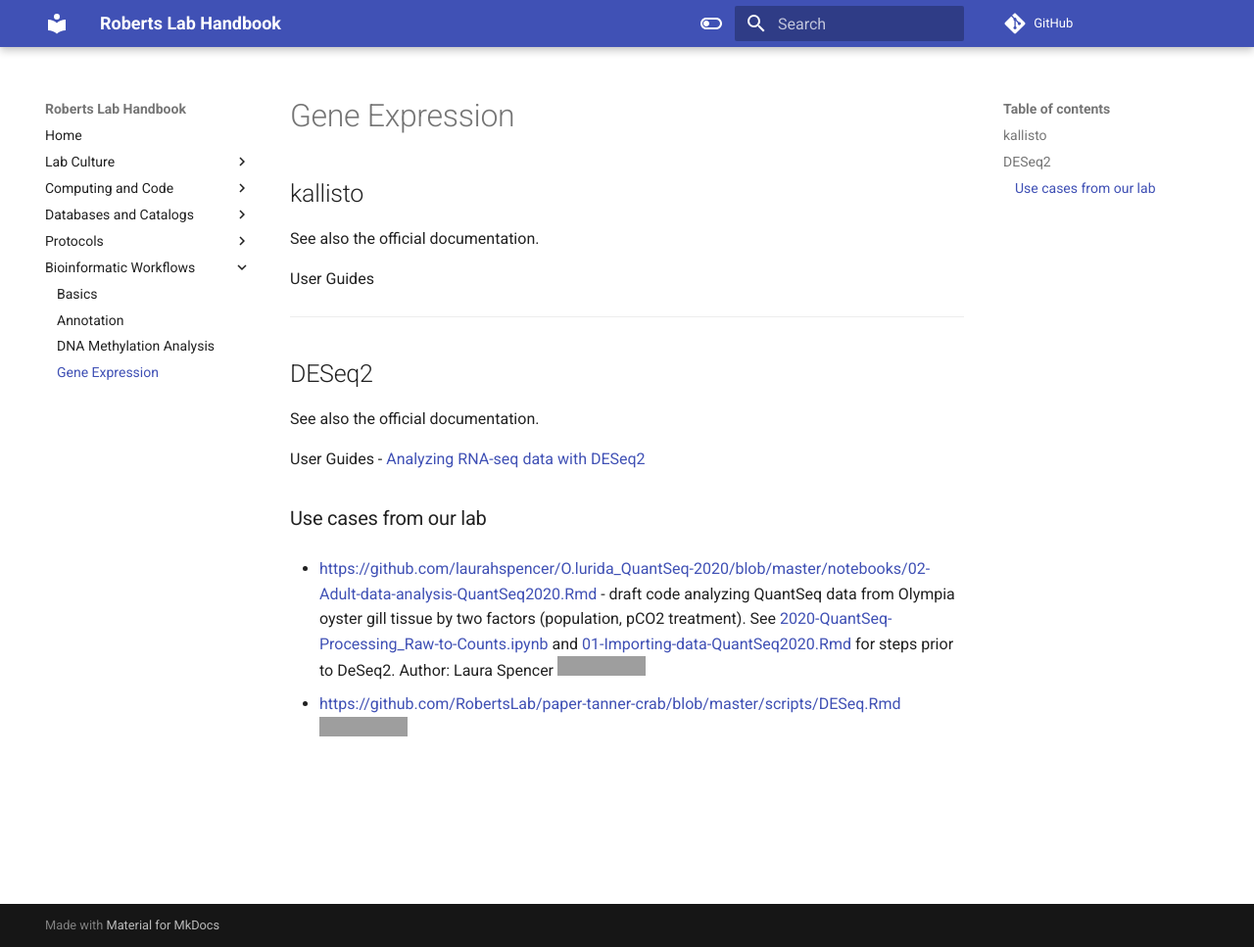
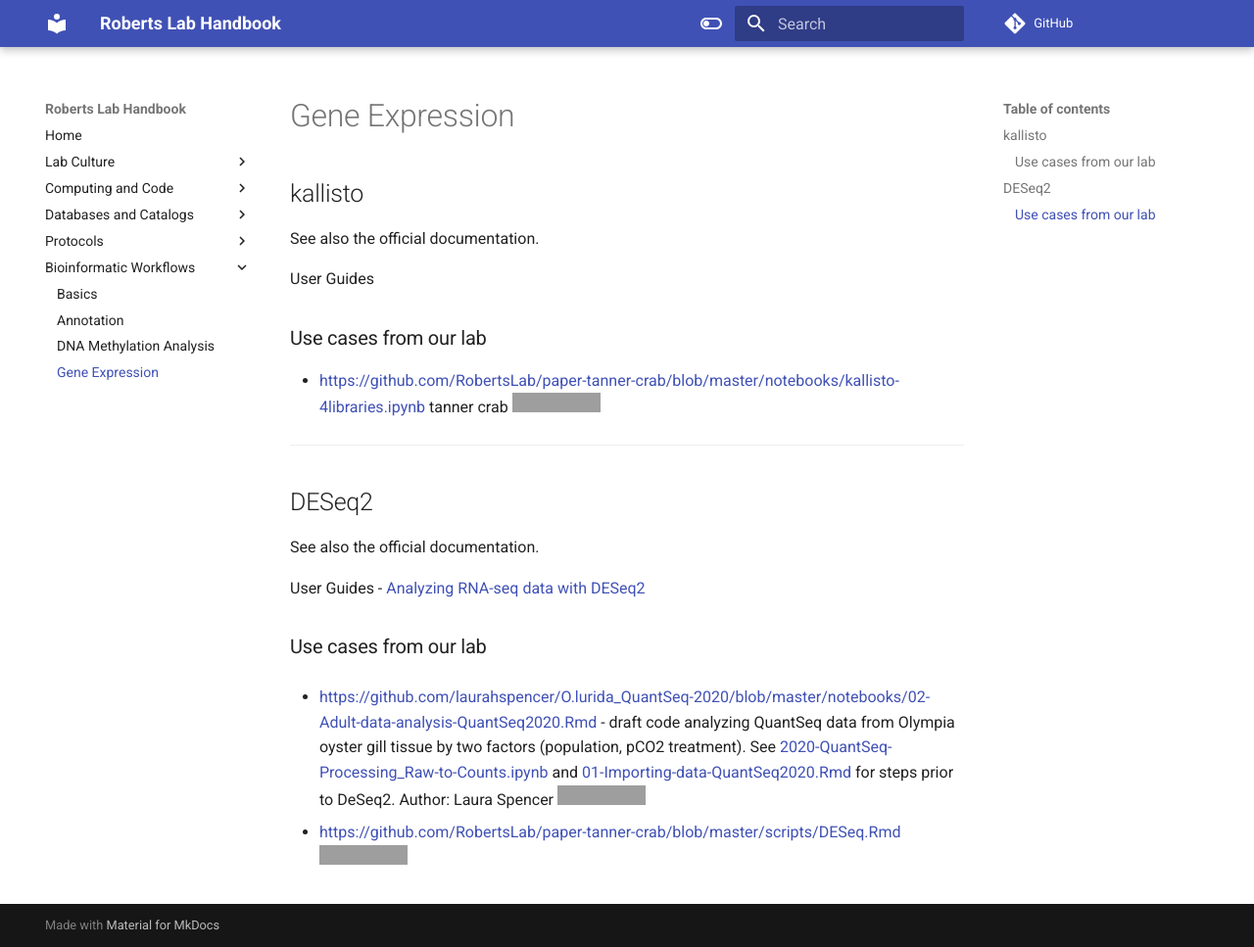
Before and after one commit to RobertsLab/resources, an MkDocs documentation site: the page built from docs/bio-Gene-expression.md, in a window 1280 px wide and 967 px high. Shown: the whole window at 98% size. Built offline with MkDocs 1.6.1 and Material for MkDocs 9.7.7, drawn with Linux system fonts in a browser that asks for light colours; comment, search, counter and statistics services are not loaded; grey boxes are pictures that could not be loaded.

Commit message:
Update bio-Gene-expression.md

```diff
--- a/docs/bio-Gene-expression.md
+++ b/docs/bio-Gene-expression.md
@@ -4,9 +4,9 @@ See also the official documentation.
 
 User Guides
 
+### Use cases from our lab
 
-
-
+- <https://github.com/RobertsLab/paper-tanner-crab/blob/master/notebooks/kallisto-4libraries.ipynb> tanner crab ![GitHub last commit](https://img.shields.io/github/last-commit/RobertsLab/paper-tanner-crab)
 
 
 ---
```
